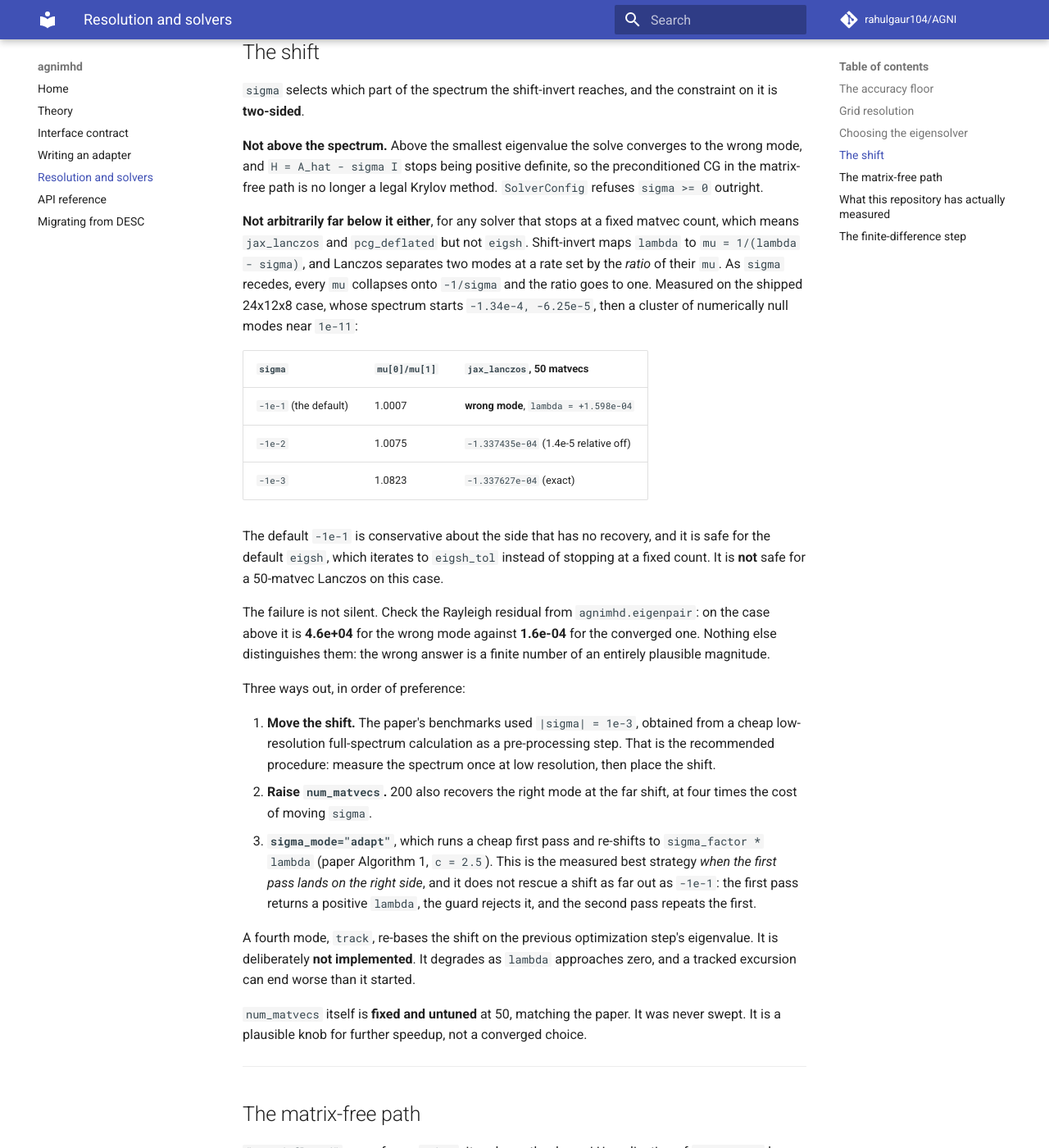
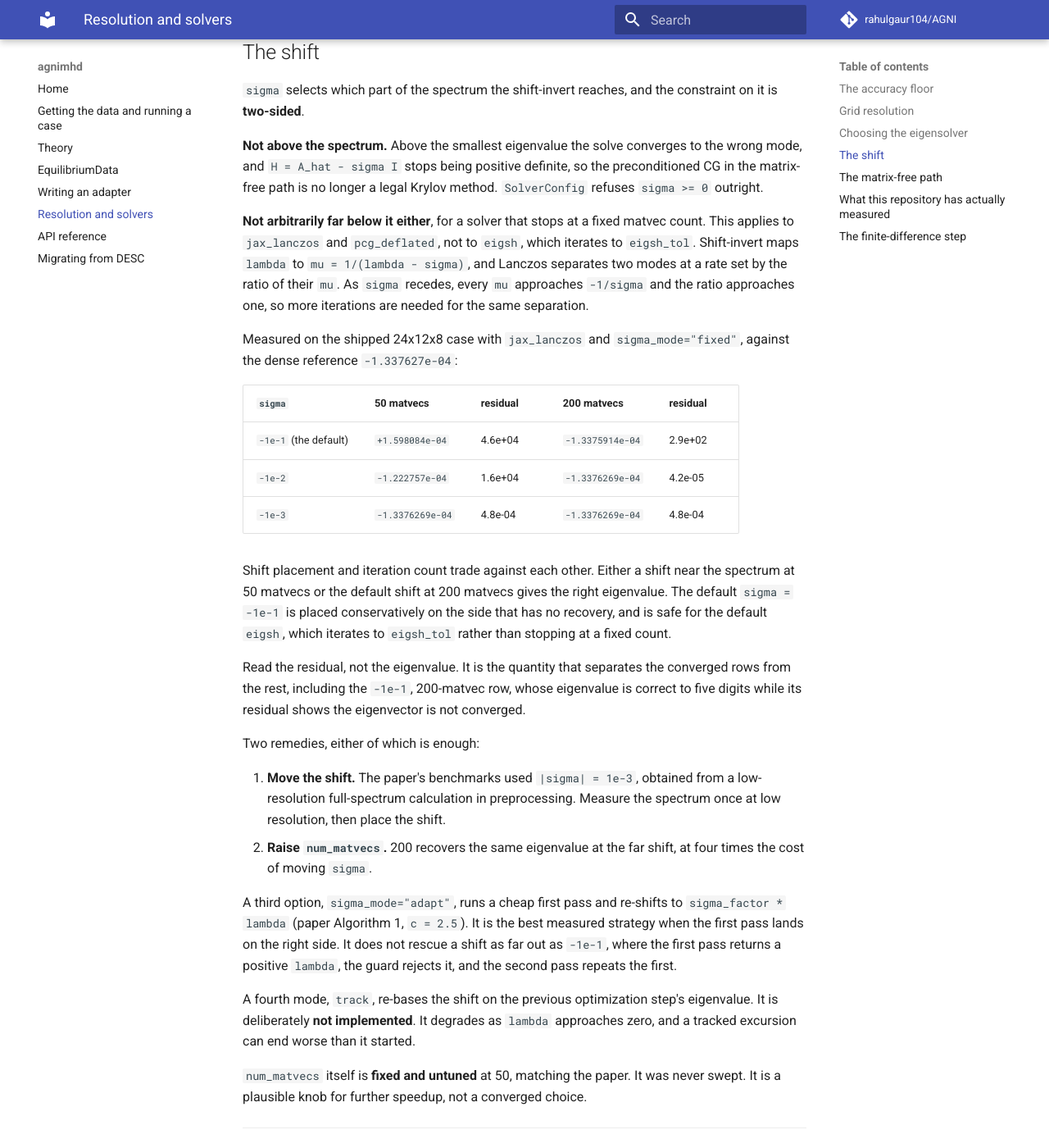
Before and after one commit to rahulgaur104/AGNI, an MkDocs documentation site: the page built from docs/resolution.md, in a window 1280 px wide and 1400 px high, scrolled down 2922 px. Shown: the whole window at 82% size. Built offline with MkDocs 1.6.1 and Material for MkDocs 9.7.7, drawn with Linux system fonts in a browser that asks for light colours; comment, search, counter and statistics services are not loaded.

```diff
--- a/docs/resolution.md
+++ b/docs/resolution.md
@@ -115,43 +115,46 @@ the wrong mode, and `H = A_hat - sigma I` stops being positive definite, so the
 preconditioned CG in the matrix-free path is no longer a legal Krylov method.
 `SolverConfig` refuses `sigma >= 0` outright.
 
-**Not arbitrarily far below it either**, for any solver that stops at a fixed
-matvec count, which means `jax_lanczos` and `pcg_deflated` but not `eigsh`.
-Shift-invert maps `lambda` to `mu = 1/(lambda - sigma)`, and Lanczos separates
-two modes at a rate set by the *ratio* of their `mu`. As `sigma` recedes, every
-`mu` collapses onto `-1/sigma` and the ratio goes to one. Measured on the
-shipped 24x12x8 case, whose spectrum starts `-1.34e-4, -6.25e-5`, then a cluster
-of numerically null modes near `1e-11`:
+**Not arbitrarily far below it either**, for a solver that stops at a fixed
+matvec count. This applies to `jax_lanczos` and `pcg_deflated`, not to `eigsh`,
+which iterates to `eigsh_tol`. Shift-invert maps `lambda` to
+`mu = 1/(lambda - sigma)`, and Lanczos separates two modes at a rate set by the
+ratio of their `mu`. As `sigma` recedes, every `mu` approaches `-1/sigma` and
+the ratio approaches one, so more iterations are needed for the same separation.
 
-| `sigma` | `mu[0]/mu[1]` | `jax_lanczos`, 50 matvecs |
-|---|---|---|
-| `-1e-1` (the default) | 1.0007 | **wrong mode**, `lambda = +1.598e-04` |
-| `-1e-2` | 1.0075 | `-1.337435e-04` (1.4e-5 relative off) |
-| `-1e-3` | 1.0823 | `-1.337627e-04` (exact) |
+Measured on the shipped 24x12x8 case with `jax_lanczos` and
+`sigma_mode="fixed"`, against the dense reference `-1.337627e-04`:
 
-The default `-1e-1` is conservative about the side that has no recovery, and it
-is safe for the default `eigsh`, which iterates to `eigsh_tol` instead of
-stopping at a fixed count. It is **not** safe for a 50-matvec Lanczos on this
-case.
+| `sigma` | 50 matvecs | residual | 200 matvecs | residual |
+|---|---|---|---|---|
+| `-1e-1` (the default) | `+1.598084e-04` | 4.6e+04 | `-1.3375914e-04` | 2.9e+02 |
+| `-1e-2` | `-1.222757e-04` | 1.6e+04 | `-1.3376269e-04` | 4.2e-05 |
+| `-1e-3` | `-1.3376269e-04` | 4.8e-04 | `-1.3376269e-04` | 4.8e-04 |
 
-The failure is not silent. Check the Rayleigh residual from
-`agnimhd.eigenpair`: on the case above it is **4.6e+04** for the wrong mode
-against **1.6e-04** for the converged one. Nothing else distinguishes them: the
-wrong answer is a finite number of an entirely plausible magnitude.
+Shift placement and iteration count trade against each other. Either a shift
+near the spectrum at 50 matvecs or the default shift at 200 matvecs gives the
+right eigenvalue. The default `sigma = -1e-1` is placed conservatively on the
+side that has no recovery, and is safe for the default `eigsh`, which iterates
+to `eigsh_tol` rather than stopping at a fixed count.
 
-Three ways out, in order of preference:
+Read the residual, not the eigenvalue. It is the quantity that separates the
+converged rows from the rest, including the `-1e-1`, 200-matvec row, whose
+eigenvalue is correct to five digits while its residual shows the eigenvector is
+not converged.
+
+Two remedies, either of which is enough:
 
 1. **Move the shift.** The paper's benchmarks used `|sigma| = 1e-3`, obtained
-   from a cheap low-resolution full-spectrum calculation as a pre-processing
-   step. That is the recommended procedure: measure the spectrum once at low
-   resolution, then place the shift.
-2. **Raise `num_matvecs`.** 200 also recovers the right mode at the far shift,
+   from a low-resolution full-spectrum calculation in preprocessing. Measure the
+   spectrum once at low resolution, then place the shift.
+2. **Raise `num_matvecs`.** 200 recovers the same eigenvalue at the far shift,
    at four times the cost of moving `sigma`.
-3. **`sigma_mode="adapt"`**, which runs a cheap first pass and re-shifts to
-   `sigma_factor * lambda` (paper Algorithm 1, `c = 2.5`). This is the measured
-   best strategy *when the first pass lands on the right side*, and it does not
-   rescue a shift as far out as `-1e-1`: the first pass returns a positive
-   `lambda`, the guard rejects it, and the second pass repeats the first.
+
+A third option, `sigma_mode="adapt"`, runs a cheap first pass and re-shifts to
+`sigma_factor * lambda` (paper Algorithm 1, `c = 2.5`). It is the best measured
+strategy when the first pass lands on the right side. It does not rescue a shift
+as far out as `-1e-1`, where the first pass returns a positive `lambda`, the
+guard rejects it, and the second pass repeats the first.
 
 A fourth mode, `track`, re-bases the shift on the previous optimization step's
 eigenvalue. It is deliberately **not implemented**. It degrades as `lambda`
--- a/mkdocs.yml
+++ b/mkdocs.yml
@@ -6,7 +6,7 @@ repo_name: rahulgaur104/AGNI
 
 # `pip install "agnimhd[docs]"` then `mkdocs serve`. The pages are plain
 # Markdown and readable in the repository without building anything -- that is
-# deliberate, since the docs are the interface contract and a contract nobody
+# deliberate, since the docs specify the input format and a specification nobody
 # can read without a build step is a contract nobody reads.
 theme:
   name: material
@@ -16,8 +16,9 @@ theme:
 
 nav:
   - Home: index.md
+  - Getting the data and running a case: running.md
   - Theory: theory.md
-  - Interface contract: interface.md
+  - EquilibriumData: interface.md
   - Writing an adapter: adapters.md
   - Resolution and solvers: resolution.md
   - API reference: api.md
```
Also changed, not shown: README.md (+4 -1 lines), docs/adapters.md (+7 -7 lines), docs/api.md (+2 -2 lines), docs/index.md (+9 -8 lines), docs/interface.md (+31 -25 lines), docs/running.md (added, +179 -0 lines).
